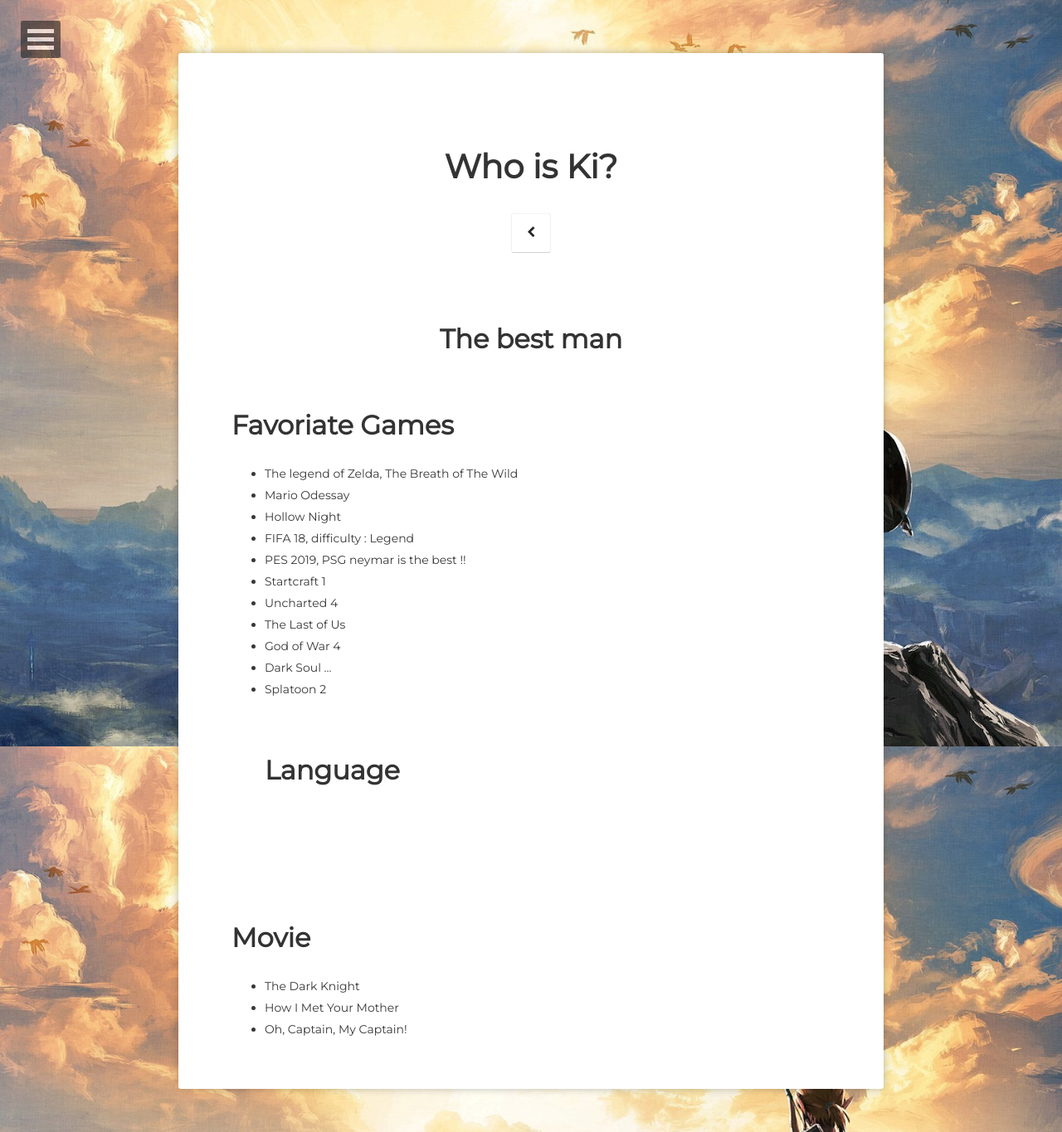
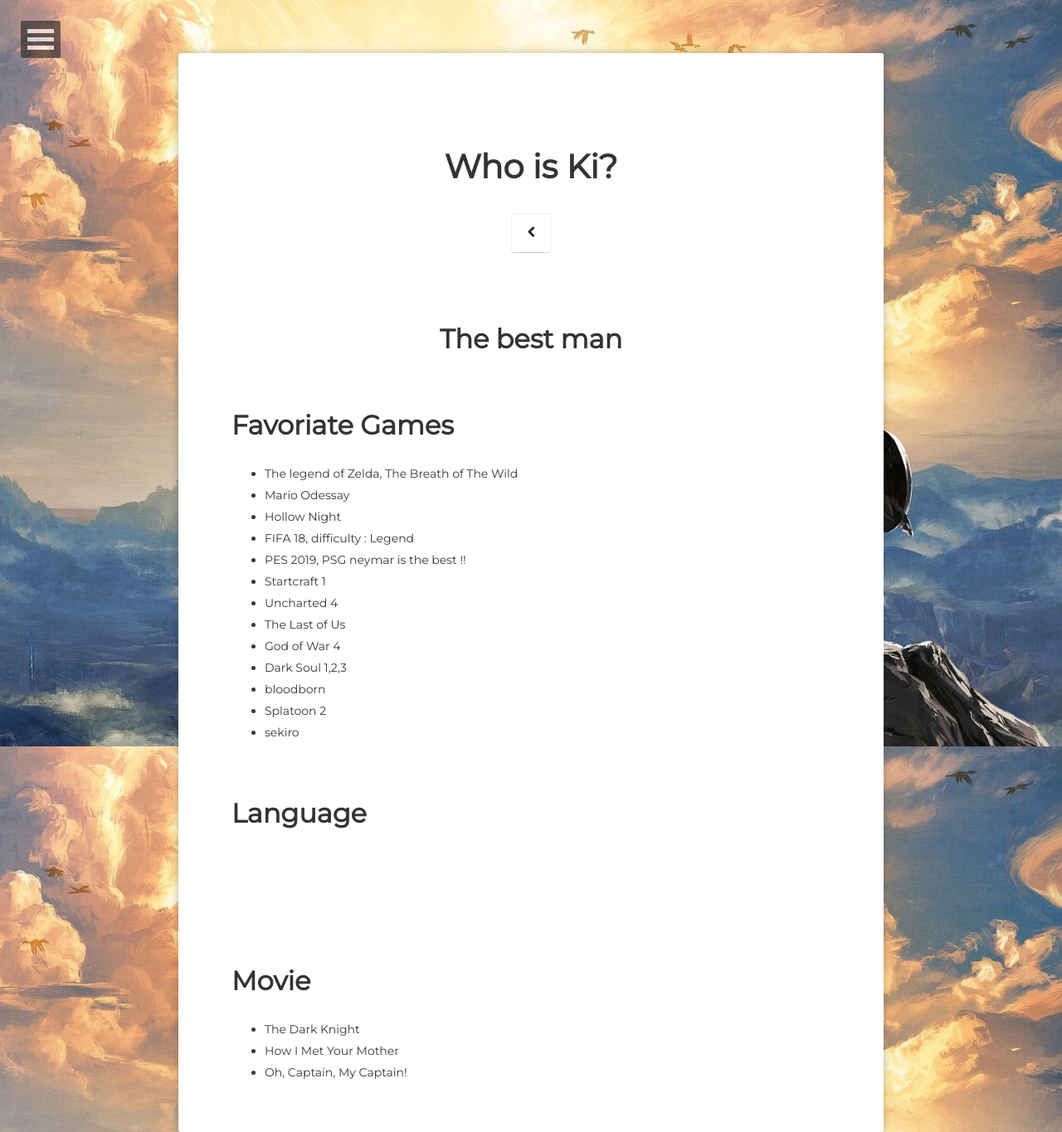
Before and after one commit to ghk829/ghk829.github.io, a Jekyll site: the page built from about/index.md, in a window 1280 px wide. Shown: the whole page at 83% size. Built offline with Jekyll 4.4.1, drawn with Linux system fonts in a browser that asks for light colours; some web fonts are replaced.

Commit message:
Update index.md

```diff
--- a/about/index.md
+++ b/about/index.md
@@ -18,8 +18,11 @@ comments: false
 * Uncharted 4
 * The Last of Us
 * God of War 4
-* Dark Soul ...
+* Dark Soul 1,2,3
+* bloodborn
 * Splatoon 2
+* sekiro
+
 ## Language
 <h3 class="title" style="font-size:30px;">
 {% if site.java %}<i class="devicon-java-plain" style="margin-left:20px;"></i>{% endif %}
```
